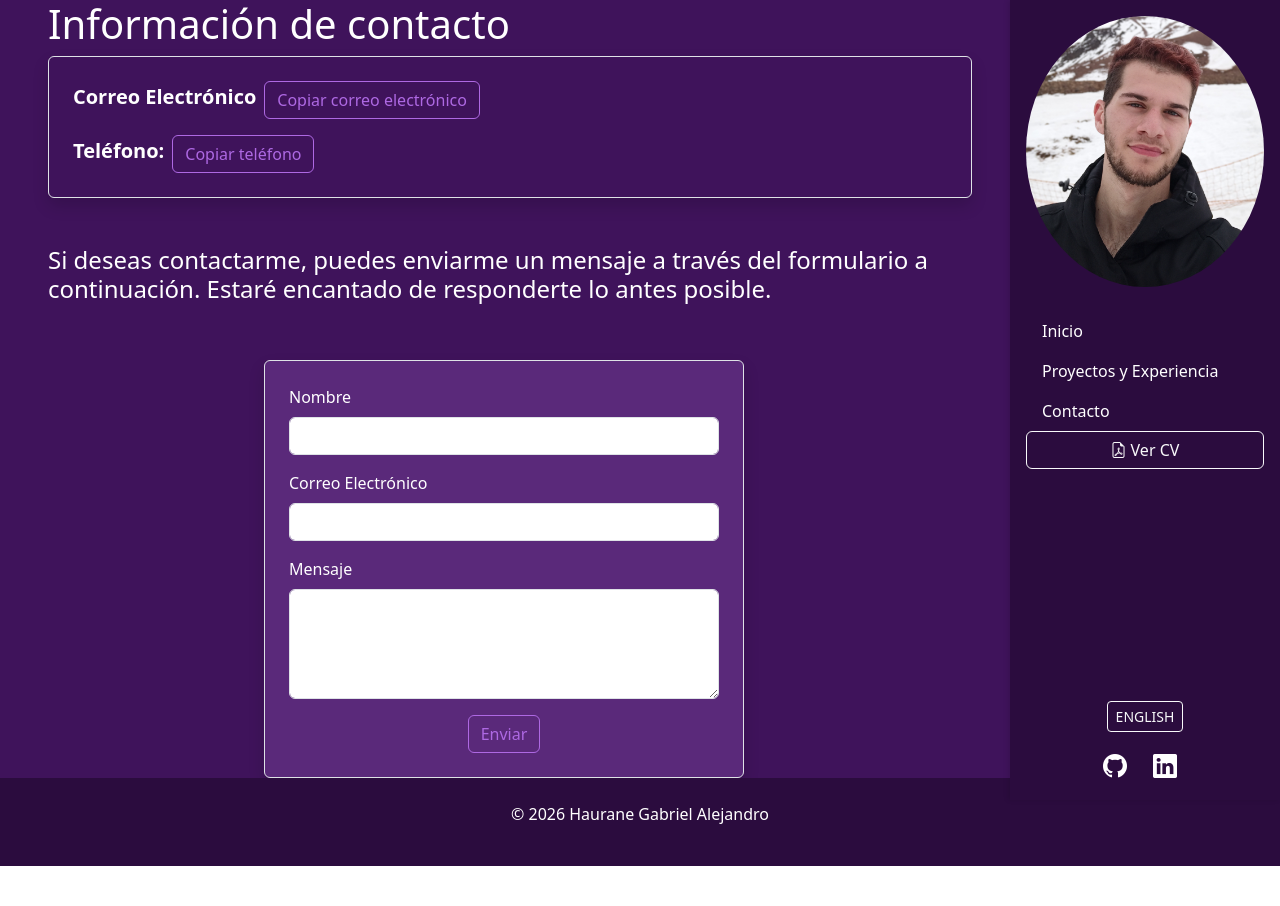
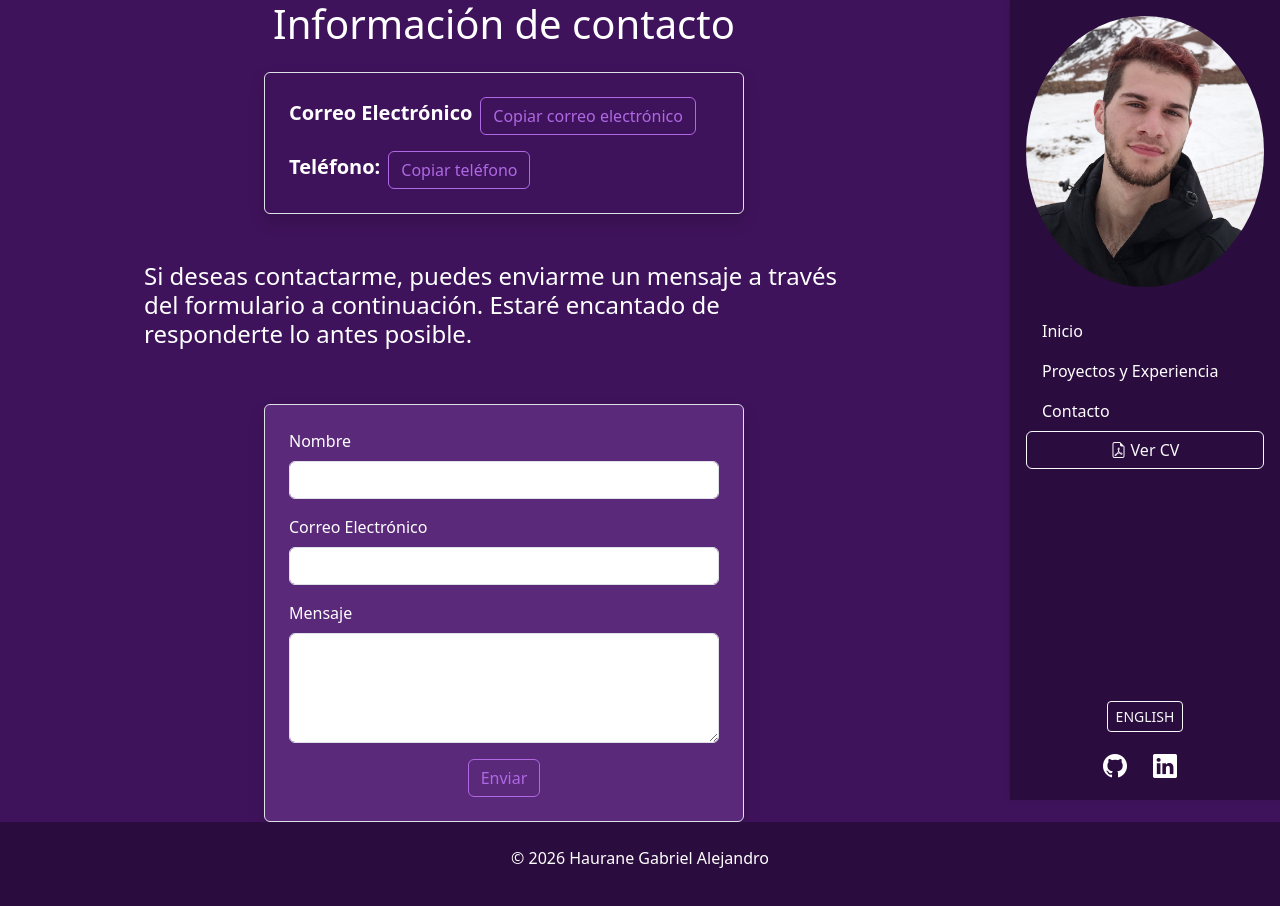
Before and after one commit to GabrielHaurane/Portafolio, a React (Vite) app: page /contacto in a window 1280 px wide. Shown: the top 906 px of the page. Before the commit the page ends 866 px from the top, so only its background shows below. Built offline with nearby package versions, Linux system fonts and the light colour scheme.

Commit message:
correcciones de posiciones de la parte de contacto, falta decidir si hacer backend o no

```diff
--- a/src/components/pages/Contacto.jsx
+++ b/src/components/pages/Contacto.jsx
@@ -1,4 +1,3 @@
-import React from "react";
 import { useState } from "react";
 import { Button, Alert } from "react-bootstrap";
 import Form from "./formulario/Form";
@@ -15,15 +14,22 @@ const Contacto = () => {
   };
   return (
     <>
-    <div className=" ms-5">
-      <h1>{t("information.title")}</h1>
-      <div className="border p-4 rounded shadow w-75 d-flex flex-column gap-3" >
+    <div className="d-flex justify-content-center w-75 mb-3">
+        <h1 className="ms-5">{t("information.title")}</h1>
+    </div>
+      <div className="d-flex justify-content-center w-75">
+        <div className="ms-5 border p-4 rounded shadow w-50 d-flex flex-column gap-3">
           <div>
             <span className="me-2 fw-bold fs-5">{t("information.email")}</span>
             <Button
               className="btn-outline-violet"
               size="md"
-          onClick={() => handleCopy("gabrielhaurane@gmail.com", t("information.copEmail"))}
+              onClick={() =>
+                handleCopy(
+                  "gabrielhaurane@gmail.com",
+                  t("information.copEmail")
+                )
+              }
             >
               {t("information.copyEmail")}
             </Button>
@@ -34,21 +40,24 @@ const Contacto = () => {
             <Button
               className="btn-outline-violet"
               size="md"
-          onClick={() => handleCopy("+54 381 6970612", t("information.copPhone"))}
+              onClick={() =>
+                handleCopy("+54 381 6970612", t("information.copPhone"))
+              }
             >
               {t("information.copyPhone")}
             </Button>
           </div>
-
           {copied && (
-        <Alert style={{background: "#ebdafa"}} className="mt-3 p-2">
+            <Alert style={{ background: "#ebdafa" }} className="mt-3 p-2">
               {copied} 📋
             </Alert>
           )}
         </div>
       </div>
       <div className="d-flex flex-column align-items-center justify-content-center w-75">
-        <h4 className="ms-5 mt-5">{t("information.description")}</h4>
+        <div className="d-flex justify-content-center">
+          <h4 className="ms-5 mt-5 w-75">{t("information.description")}</h4>
+        </div>
         <Form
           name={t("form.name")}
           email={t("form.email")}
--- a/src/components/pages/formulario/Form.jsx
+++ b/src/components/pages/formulario/Form.jsx
@@ -1,4 +1,3 @@
-import React from 'react';
 import emailjs from "emailjs-com";
 import { useForm } from 'react-hook-form';
 const Form = ({name, email, message, button, successMessage, errorMessage}) => {
```
Lines whose indentation alone changed are shown as unchanged.
